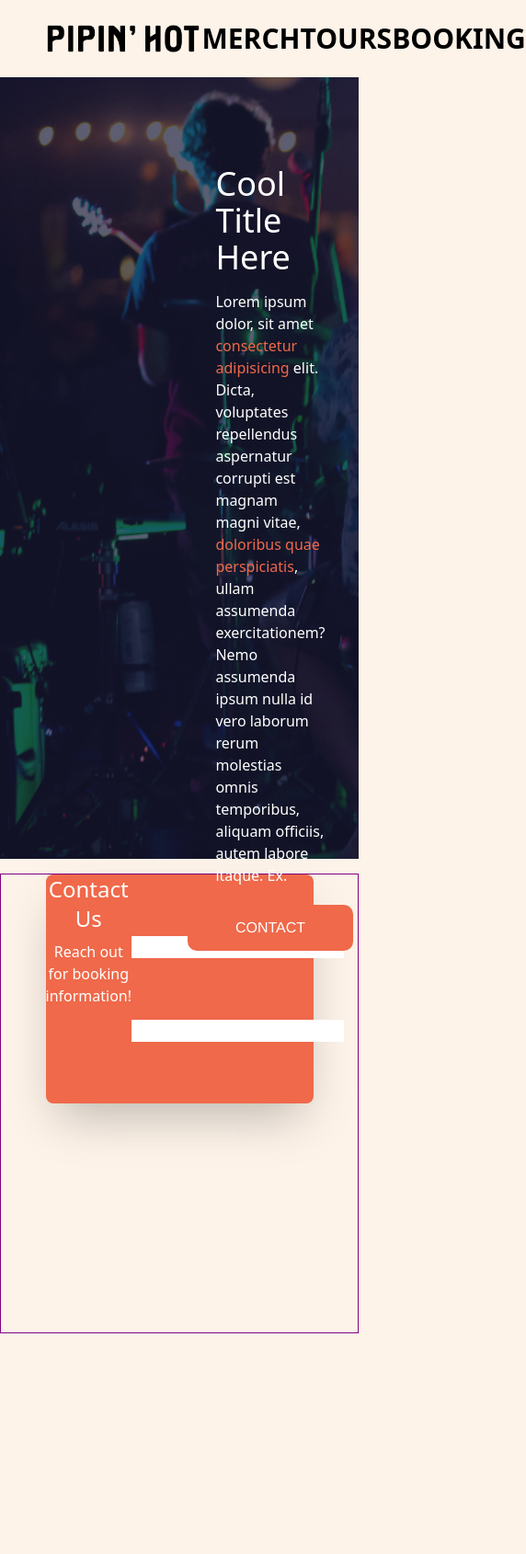
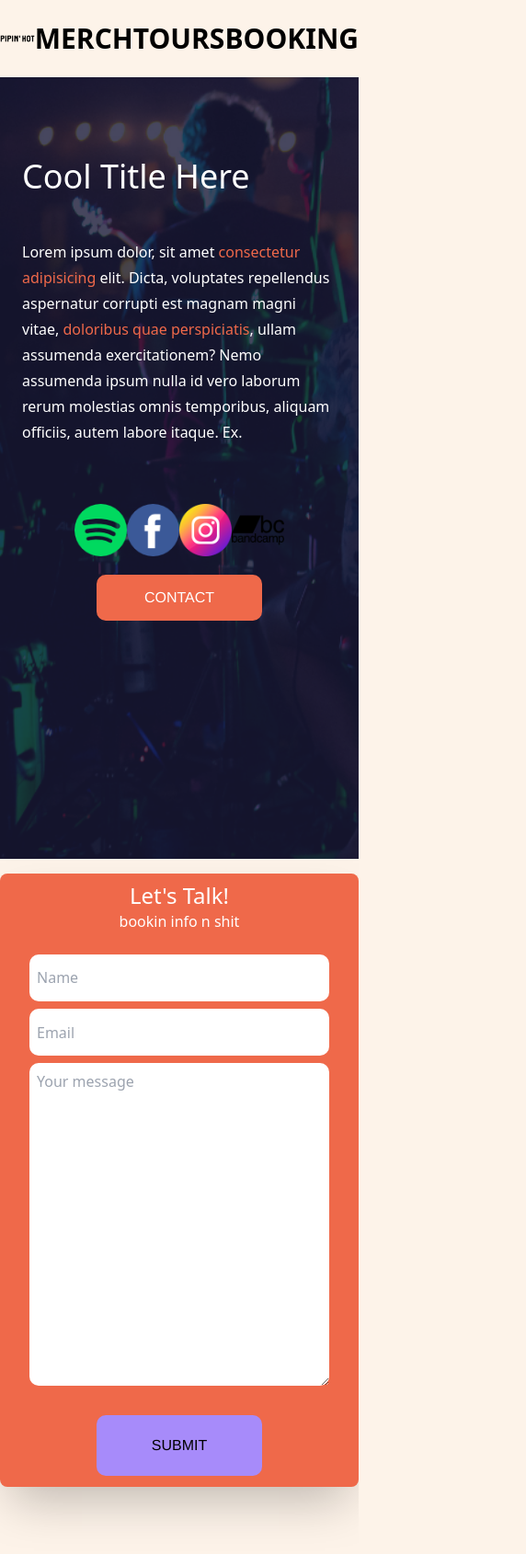
Before and after one commit to Apesosmarc/Pipin-Hot-Website, a plain HTML site: page index.html in a window 390 px wide. Shown: the whole page at 92% size, 572 px wide, since content can reach past the window. Before the commit the page ends 1450 px from the top, so only its background shows below. Drawn offline with nearby package versions, Linux system fonts and the light colour scheme; a web font is replaced by a local one.

Commit message:
Responsive header, mobile contact form

```diff
--- a/index.html
+++ b/index.html
@@ -17,7 +17,7 @@
   <body>
     <div class="container mx-auto">
       <header
-        class="px-12 py-6 flex justify-between content-center items-center"
+        class="px-0 py-6 flex justify-between content-center items-center"
       >
         <div class="logo-container">
           <img
@@ -27,27 +27,37 @@
             alt=""
           />
         </div>
-        <nav class="text-3xl flex justify-between w-5/12 font-bold">
+        <nav class="text-3xl flex justify-between lg:w-5/12 font-bold">
           <a href="">MERCH</a><a href="">TOURS</a><a href="">BOOKING</a>
         </nav>
       </header>
     </div>
-    <main class="bg mx-auto flex justify-end">
+    <main
+      class="
+        bg
+        mx-auto
+        flex
+        md:justify-center
+        lg:justify-end lg:items-center
+        items-start
+      "
+    >
       <div class="inlay"></div>
       <div
         class="
           col
-          w-5/12
-          p-24
+          lg:w-5/12
+          md:w-8/12 md:mx-auto
+          sm:w-full
+          p-6
           lg:mr-24
           flex flex-col
-          justify-center
           items-center
         "
       >
-        <div class="copy-container">
-          <h1 class="text-4xl">Cool Title Here</h1>
-          <p class="mt-4">
+        <div class="copy-container mt-16 mb-16 md:mt-0 md:mb-0">
+          <h1 class="text-4xl mb-12 md:mb-0">Cool Title Here</h1>
+          <p class="mt-4 leading-7">
             Lorem ipsum dolor, sit amet
             <span>consectetur adipisicing</span> elit. Dicta, voluptates
             repellendus aspernatur corrupti est magnam magni vitae,
@@ -58,7 +68,18 @@
           </p>
         </div>
 
-        <nav class="links mx-auto flex justify-evenly lg:my-8 w-full">
+        <nav
+          class="
+            links
+            mx-auto
+            md:mx-0
+            flex
+            justify-evenly
+            lg:my-8
+            w-8/12
+            sm:mb-16
+          "
+        >
           <a href=""
             ><img
               class="lg:w-14 lg:h-14"
@@ -93,22 +114,51 @@
           class="
             contact
             rounded-lg
-            w-3/4
-            h-1/2
+            lg:w-2/4
+            h-4/6
             mx-auto
-            flex
-            justify-evenly
-            text-center
+            flex flex-col
+            justify-center
             shadow-2xl
+            p-8
+            text-white
           "
         >
-          <div class="copy-container text-white text-2xl">
-            <h1 class="mb-2">Contact Us</h1>
-            <p class="text-base">Reach out for booking information!</p>
+          <div class="copy-container text-center p-4 mb-2">
+            <h1 class="text-2xl">Let's Talk!</h1>
+            <p>bookin info n shit</p>
           </div>
-          <form class="flex flex-col justify-evenly" action="">
-            <input />
-            <input />
+
+          <form class="flex flex-col items-start mx-auto w-full" action="">
+            <input aria-label="Name" placeholder="Name" type="text" id="name" />
+
+            <input
+              aria-label="email"
+              placeholder="Email"
+              type="text"
+              id="email"
+            />
+
+            <textarea
+              placeholder="Your message"
+              aria-label="message"
+              class="text-black p-2"
+              name="message"
+              id="messageText"
+              cols="30"
+              rows="10"
+            ></textarea>
+            <input
+              class="
+                text-black
+                bg-purple-400
+                self-center
+                btn
+                zoom-out
+                submit-button
+              "
+              type="submit"
+            />
           </form>
         </div>
       </section>
--- a/style.css
+++ b/style.css
@@ -35,7 +35,7 @@ body {
   top: 0;
   left: 0;
   background: #1a1a37;
-  opacity: 0.7;
+  opacity: 0.8;
   z-index: 3;
 }
 
@@ -92,10 +92,47 @@ a:hover {
 /* CONTACT FORM */
 section {
   width: 100%;
-  height: 500px;
-  border: 1px solid purple;
+  height: 1000px;
 }
 
 .contact {
   background-color: var(--orange);
 }
+
+input,
+label {
+  align-self: center;
+}
+
+input[type="text"] {
+  color: black;
+  width: 100%;
+  height: 10%;
+  border-radius: 10px;
+  padding: 0 0.5em;
+  margin-bottom: 0.5em;
+}
+
+input:focus,
+textarea:focus {
+  border: 2px solid turquoise;
+  outline: none;
+}
+
+textarea {
+  width: 100%;
+  height: 400px;
+  padding: 0 1em;
+  border-radius: 10px;
+}
+
+.submit-button {
+  height: 75px;
+  margin-top: 2em;
+}
+
+.form-logo {
+  height: 200px;
+  align-self: flex-start;
+  justify-self: flex-start;
+}
```
Also changed, not shown: splash.css (+31 -2 lines), splash.html (+2 -0 lines), splash.js (added, +9 -0 lines).
